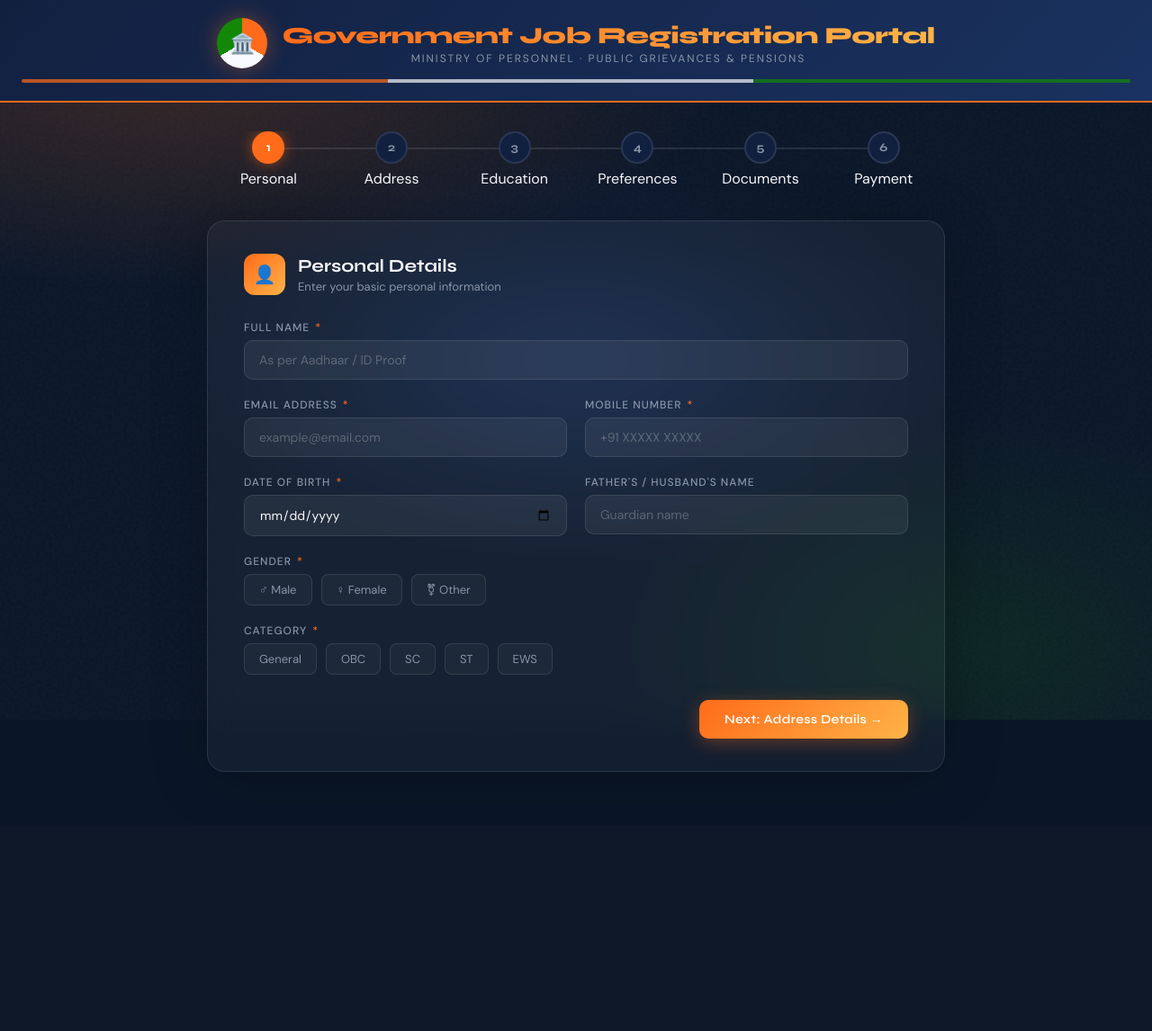
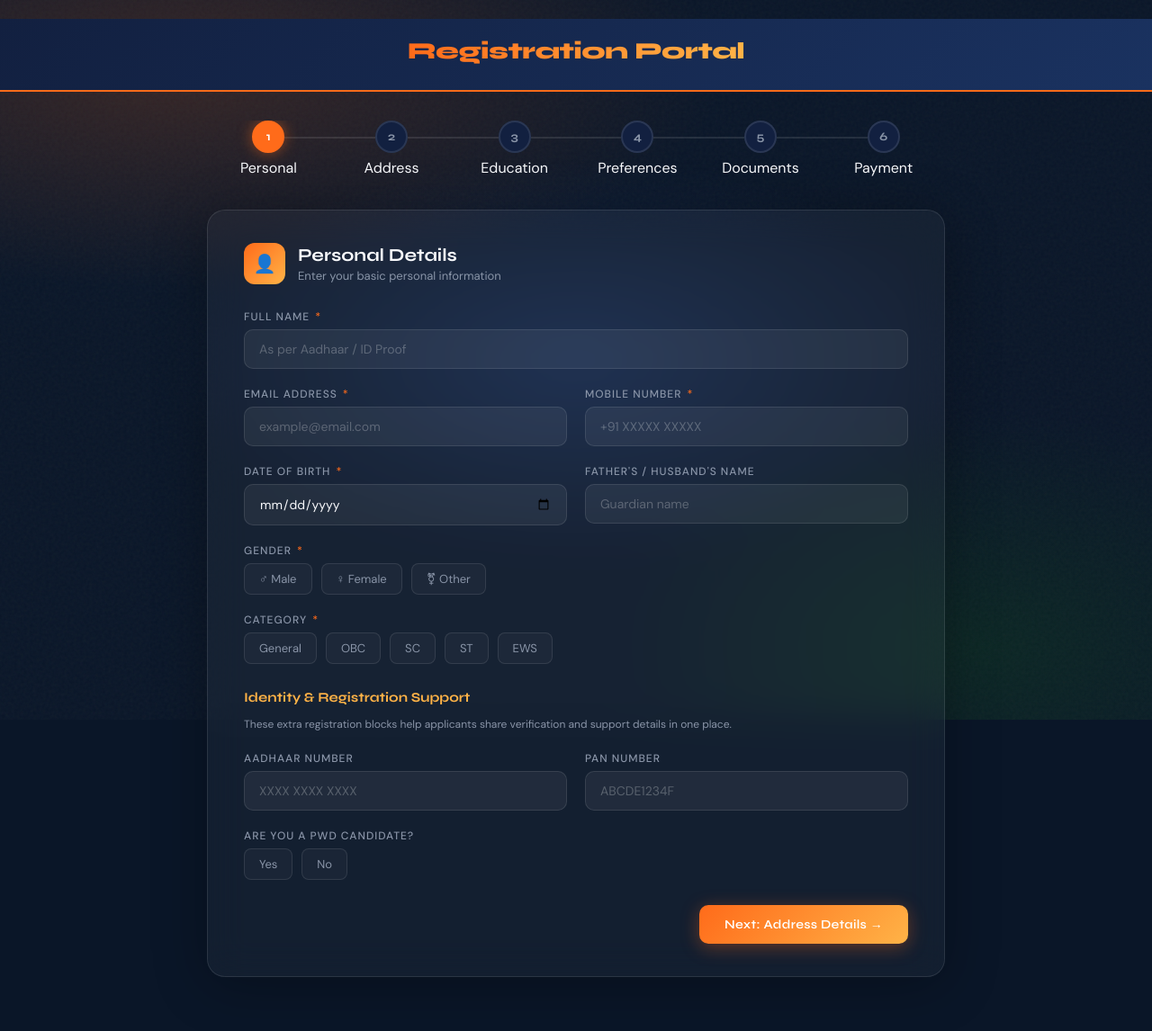
Before and after one commit to ravi-pydev/User-Service, a Django app: page /home/ in a window 1280 px wide. Shown: the whole page at 90% size. Before the commit the page ends 858 px from the top, so only its background shows below. Run offline with Django 5.2, Linux system fonts and the light colour scheme.

Commit message:
add html

```diff
--- a/apps/registration/templates/registration.html
+++ b/apps/registration/templates/registration.html
@@ -1,9 +1,10 @@
+-- Active: 1776061179976@@127.0.0.1@3306
 <!DOCTYPE html>
 <html lang="en">
 <head>
 <meta charset="UTF-8">
 <meta name="viewport" content="width=device-width, initial-scale=1.0">
-<title>Government Job Registration Portal</title>
+<title>Registration Portal</title>
 <link href="https://fonts.googleapis.com/css2?family=Syne:wght@400;600;700;800&family=DM+Sans:ital,wght@0,300;0,400;0,500;1,300&display=swap" rel="stylesheet">
 <style>
   :root {
@@ -595,6 +596,45 @@
     font-size: 12px; color: var(--gold);
     margin-bottom: 16px;
   }
+
+  .subsection-title {
+    grid-column: 1 / -1;
+    font-family: 'Syne', sans-serif;
+    font-size: 15px;
+    font-weight: 700;
+    color: var(--gold);
+    margin-top: 8px;
+  }
+
+  .subsection-note {
+    grid-column: 1 / -1;
+    font-size: 12px;
+    color: var(--gray);
+    line-height: 1.6;
+    margin-top: -8px;
+  }
+
+  .feature-block {
+    background: rgba(255,255,255,.03);
+    border: 1px solid var(--border);
+    border-radius: 14px;
+    padding: 16px;
+  }
+
+  .feature-block strong {
+    display: block;
+    font-family: 'Syne', sans-serif;
+    font-size: 14px;
+    color: var(--white);
+    margin-bottom: 6px;
+  }
+
+  .feature-block span {
+    display: block;
+    font-size: 12px;
+    color: var(--gray);
+    line-height: 1.6;
+  }
 </style>
 </head>
 <body>
@@ -602,13 +642,13 @@
 <!-- ══════════ HEADER ══════════ -->
 <header class="header">
   <div class="header-emblem">
-    <div class="emblem-circle"><span>🏛️</span></div>
+    {% comment %} <div class="emblem-circle"><span>🏛️</span></div> {% endcomment %}
     <div>
-      <div class="header-title">Government Job Registration Portal</div>
-      <div class="header-sub">Ministry of Personnel · Public Grievances &amp; Pensions</div>
+      <div class="header-title">Registration Portal</div>
+      {% comment %} <div class="header-sub">Ministry of Personnel · Public Grievances &amp; Pensions</div> {% endcomment %}
     </div>
   </div>
-  <div class="tricolor-bar"></div>
+  {% comment %} <div class="tricolor-bar"></div> {% endcomment %}
 </header>
 
 <!-- ══════════ MAIN ══════════ -->
@@ -699,6 +739,25 @@
           </div>
           <span class="error-msg" id="err-category">Please select a category</span>
         </div>
+
+        <div class="subsection-title">Identity & Registration Support</div>
+        <div class="subsection-note">These extra registration blocks help applicants share verification and support details in one place.</div>
+
+        <div class="form-group">
+          <label>Aadhaar Number</label>
+          <input type="text" id="aadhaar" placeholder="XXXX XXXX XXXX" maxlength="14">
+        </div>
+        <div class="form-group">
+          <label>PAN Number</label>
+          <input type="text" id="pan" placeholder="ABCDE1234F" maxlength="10">
+        </div>
+        <div class="form-group full">
+          <label>Are you a PwD Candidate?</label>
+          <div class="radio-group">
+            <div class="radio-btn"><input type="radio" name="pwd" id="pwdYes" value="Yes"><label for="pwdYes">Yes</label></div>
+            <div class="radio-btn"><input type="radio" name="pwd" id="pwdNo" value="No"><label for="pwdNo">No</label></div>
+          </div>
+        </div>
       </div>
       <div class="btn-row">
         <button class="btn btn-primary" onclick="nextStep(1)">Next: Address Details →</button>
@@ -758,6 +817,27 @@
             <option value="Indian" selected>Indian</option>
             <option>Other</option>
           </select>
+        </div>
+
+        <div class="subsection-title">Communication Blocks</div>
+        <div class="form-group">
+          <label>Preferred Language</label>
+          <select id="preferredLanguage">
+            <option>English</option>
+            <option>Hindi</option>
+            <option>Tamil</option>
+            <option>Telugu</option>
+            <option>Bengali</option>
+            <option>Marathi</option>
+          </select>
+        </div>
+        <div class="form-group">
+          <label>Nearest Exam City</label>
+          <input type="text" id="examCity" placeholder="Preferred city for exam center">
+        </div>
+        <div class="form-group full">
+          <label>Alternate Address / Landmark</label>
+          <textarea id="landmark" placeholder="Landmark, alternate contact address, or delivery note"></textarea>
         </div>
       </div>
       <div class="btn-row">
@@ -869,6 +949,35 @@
           <div class="skills-hint">💡 Press Enter or comma after each skill. e.g. MS Excel, Hindi Typing, Communication</div>
           <span class="error-msg" id="err-skills">Please add at least one skill</span>
         </div>
+
+        <div class="subsection-title">Exam Readiness Blocks</div>
+        <div class="form-group">
+          <label>Attempting For</label>
+          <select id="attemptYear">
+            <option>2026 Recruitment Cycle</option>
+            <option>2027 Recruitment Cycle</option>
+            <option>Both</option>
+          </select>
+        </div>
+        <div class="form-group">
+          <label>Coaching Status</label>
+          <select id="coachingStatus">
+            <option>Self Study</option>
+            <option>Online Coaching</option>
+            <option>Offline Coaching</option>
+            <option>Hybrid</option>
+          </select>
+        </div>
+        <div class="form-group full">
+          <label>Target Departments</label>
+          <div class="check-group">
+            <div class="check-btn"><input type="checkbox" id="deptRevenue"><label for="deptRevenue">Revenue</label></div>
+            <div class="check-btn"><input type="checkbox" id="deptPolice"><label for="deptPolice">Police</label></div>
+            <div class="check-btn"><input type="checkbox" id="deptEducation"><label for="deptEducation">Education</label></div>
+            <div class="check-btn"><input type="checkbox" id="deptHealth"><label for="deptHealth">Health</label></div>
+            <div class="check-btn"><input type="checkbox" id="deptAdmin"><label for="deptAdmin">Administration</label></div>
+          </div>
+        </div>
       </div>
       <div class="btn-row">
         <button class="btn btn-outline" onclick="prevStep(4)">← Back</button>
@@ -918,6 +1027,20 @@
             <div class="file-name" id="idName"></div>
           </div>
           <span class="error-msg" id="err-id">Please upload your ID proof</span>
+        </div>
+
+        <div class="subsection-title">Additional Registration Blocks</div>
+        <div class="feature-block">
+          <strong>Caste / Income Certificate</strong>
+          <span>Optional for reserved category and EWS applicants during initial registration.</span>
+        </div>
+        <div class="feature-block">
+          <strong>Experience Certificate</strong>
+          <span>Optional for experienced applicants applying to departmental or specialist roles.</span>
+        </div>
+        <div class="form-group full">
+          <label>Reference Notes</label>
+          <textarea id="referenceNotes" placeholder="Mention certificate numbers, issuing authority, or special upload notes"></textarea>
         </div>
       </div>
 
```
